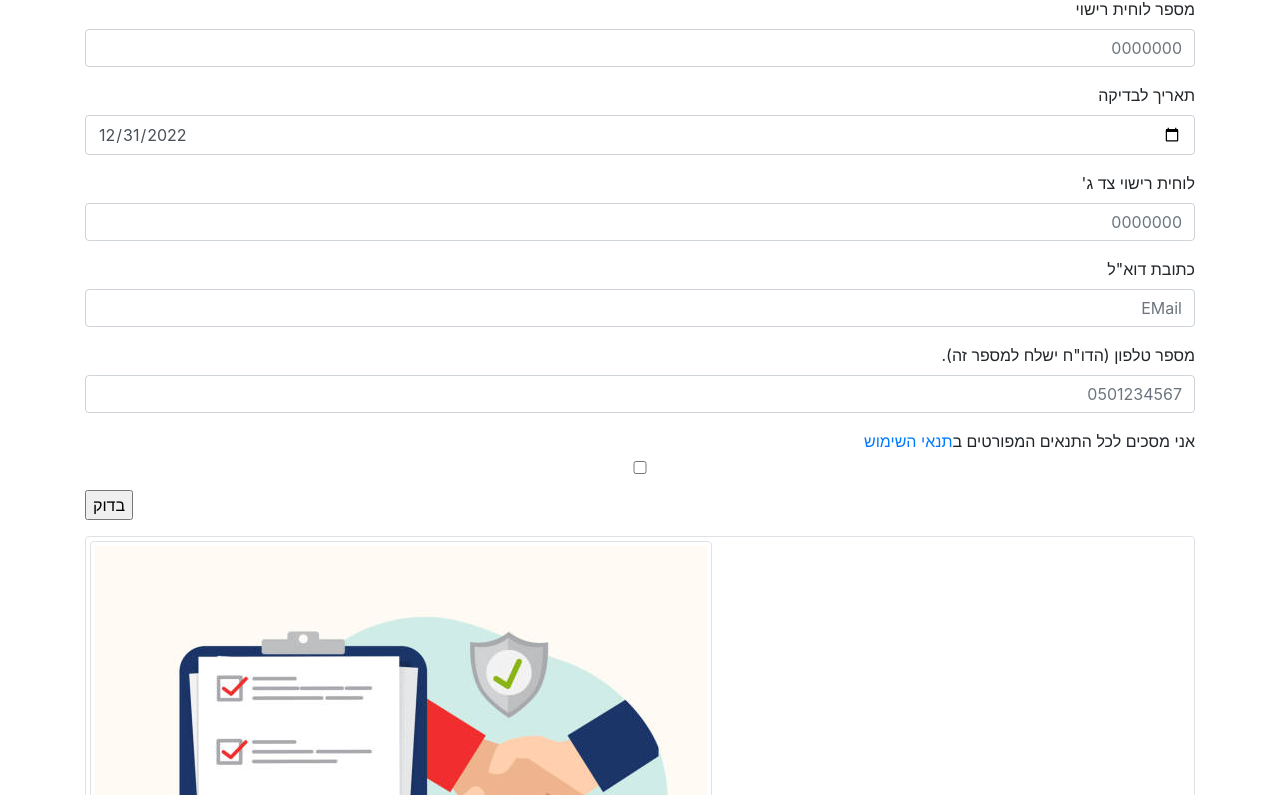
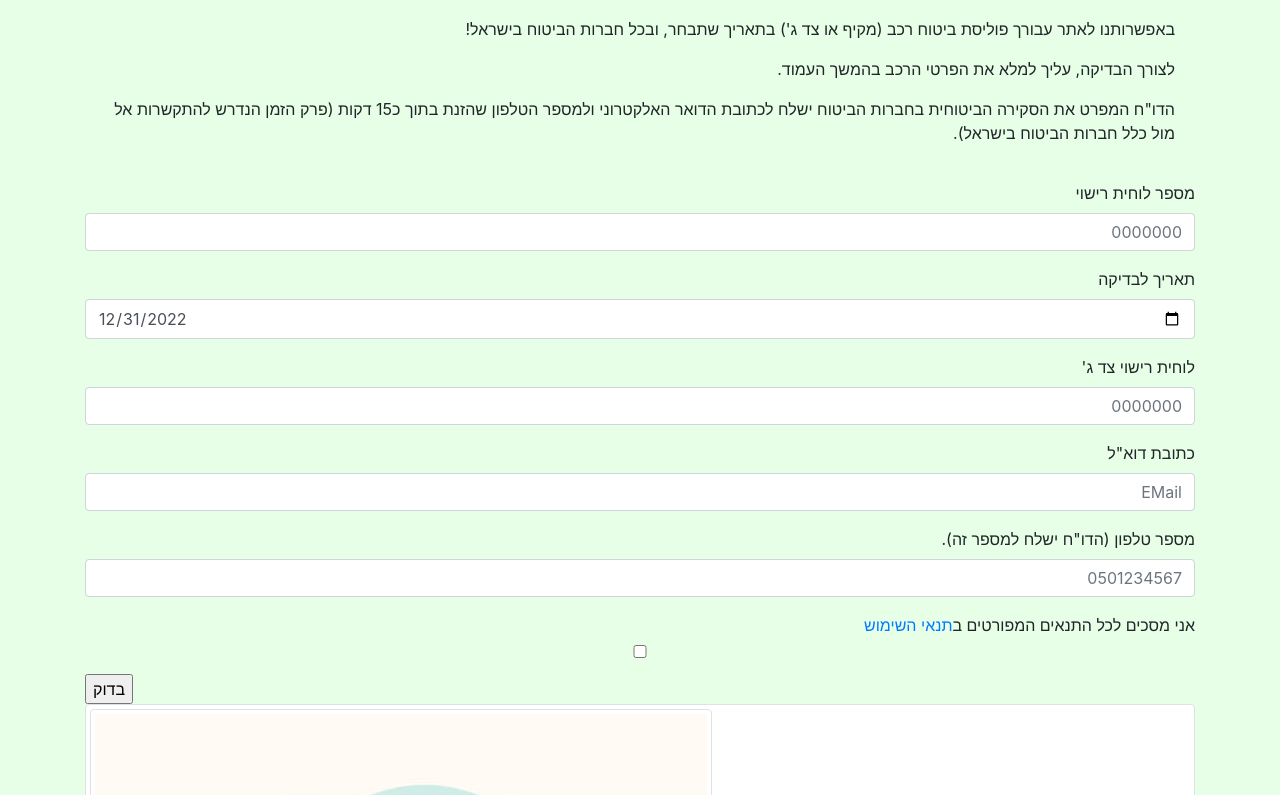
Before and after one commit to davidrec/davidrec.github.io, a plain HTML site: page index.html in a window 1280 px wide. Shown: the part 59-854 px from the top of the page. Drawn offline with nearby package versions, Linux system fonts and the light colour scheme.

Commit message:
Update index.html

```diff
--- a/index.html
+++ b/index.html
@@ -10,13 +10,18 @@
 
     <title>בדיקת כיסוי ביטוחי - צד ג'</title>
   </head>
-  <body dir="rtl" >
+  <body dir="rtl" style="background-color:#e6ffe6;">
     <div class="main" >
         <section class="signup">
             <div class="container">
                 <div class="signup-content">
                     <div class="signup-form">
 						<h1 align="right">בדיקת כיסוי ביטוחי</h1>
+			   			<div class="card-body" >
+							<p class="text-right">באפשרותנו לאתר עבורך פוליסת ביטוח רכב (מקיף או צד ג') בתאריך שתבחר, ובכל חברות הביטוח בישראל!</p>
+							<p class="text-right">לצורך הבדיקה, עליך למלא את הפרטי הרכב בהמשך העמוד.</p>
+							<p class="text-right">הדו"ח המפרט את הסקירה הביטוחית בחברות הביטוח ישלח לכתובת הדואר האלקטרוני ולמספר הטלפון שהזנת בתוך כ15 דקות (פרק הזמן הנדרש להתקשרות אל מול כלל חברות הביטוח בישראל).</p>
+						</div>
 						<form >
 							<div class="form-group" align="right" >
 								<label  for="licenseNumberInput" >מספר לוחית רישוי</label>
@@ -42,9 +47,7 @@
 								<label for="agreeInput"><span><span></span></span>אני מסכים לכל התנאים המפורטים ב<a href="#" class="term-service">תנאי השימוש</a></label>
 								<input type="checkbox" class="form-control" id="agreeInput" >
 							</div>
-							<div class="form-group form-button">
                                 <input type="submit" name="submitInsuranceCoverageCheck" id="submitInsuranceCoverageCheck" class="form-submit" value="בדוק" />
-                            </div>
 						</form>
 					</div>
                     <div class="img-thumbnail">
```
